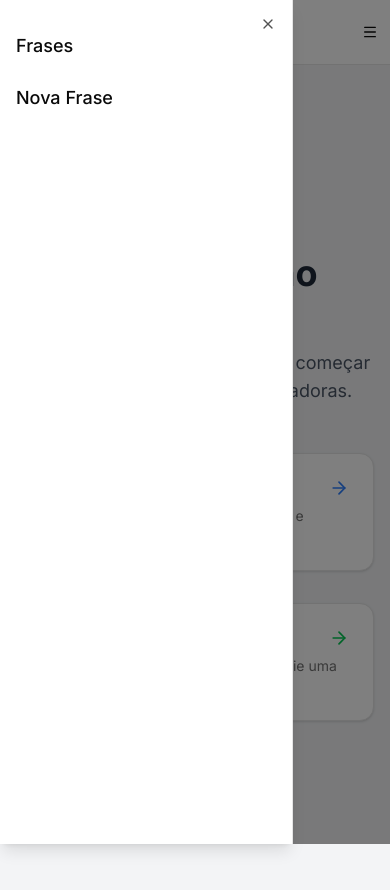
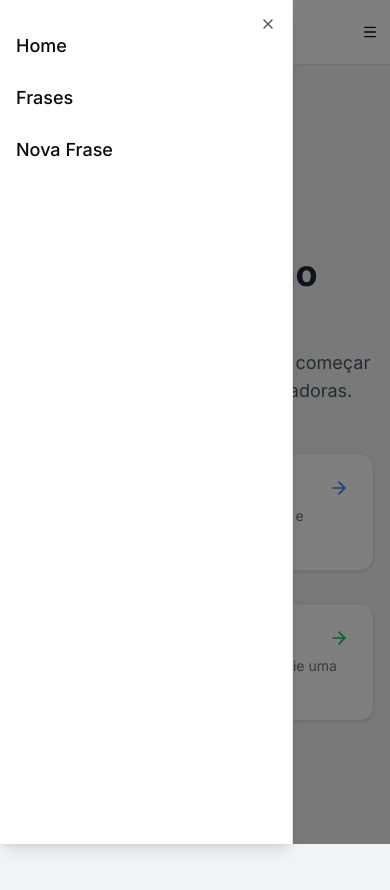
Before and after one commit to ubirajarafree/frasapp-cejusc, a Next.js app: page / in a window 390 px wide. Both pictures are taken after a click on the button "Abrir menu". Shown: the top 890 px of the page. Built offline with nearby package versions, Linux system fonts and the light colour scheme.

Commit message:
work in progress

```diff
--- a/src/components/header.tsx
+++ b/src/components/header.tsx
@@ -34,6 +34,7 @@ export function Header() {
                 Menu de Navegação
               </SheetTitle>
               <nav className="grid gap-6 text-lg font-medium mt-8 ml-4">
+                <Link href="/" className="hover:text-foreground/80">Home</Link>
                 <Link href="/selecione-uma-frase" className="hover:text-foreground/80">Frases</Link>
                 <Link href="/nova-frase" className="hover:text-foreground/80">Nova Frase</Link>
               </nav>
```
